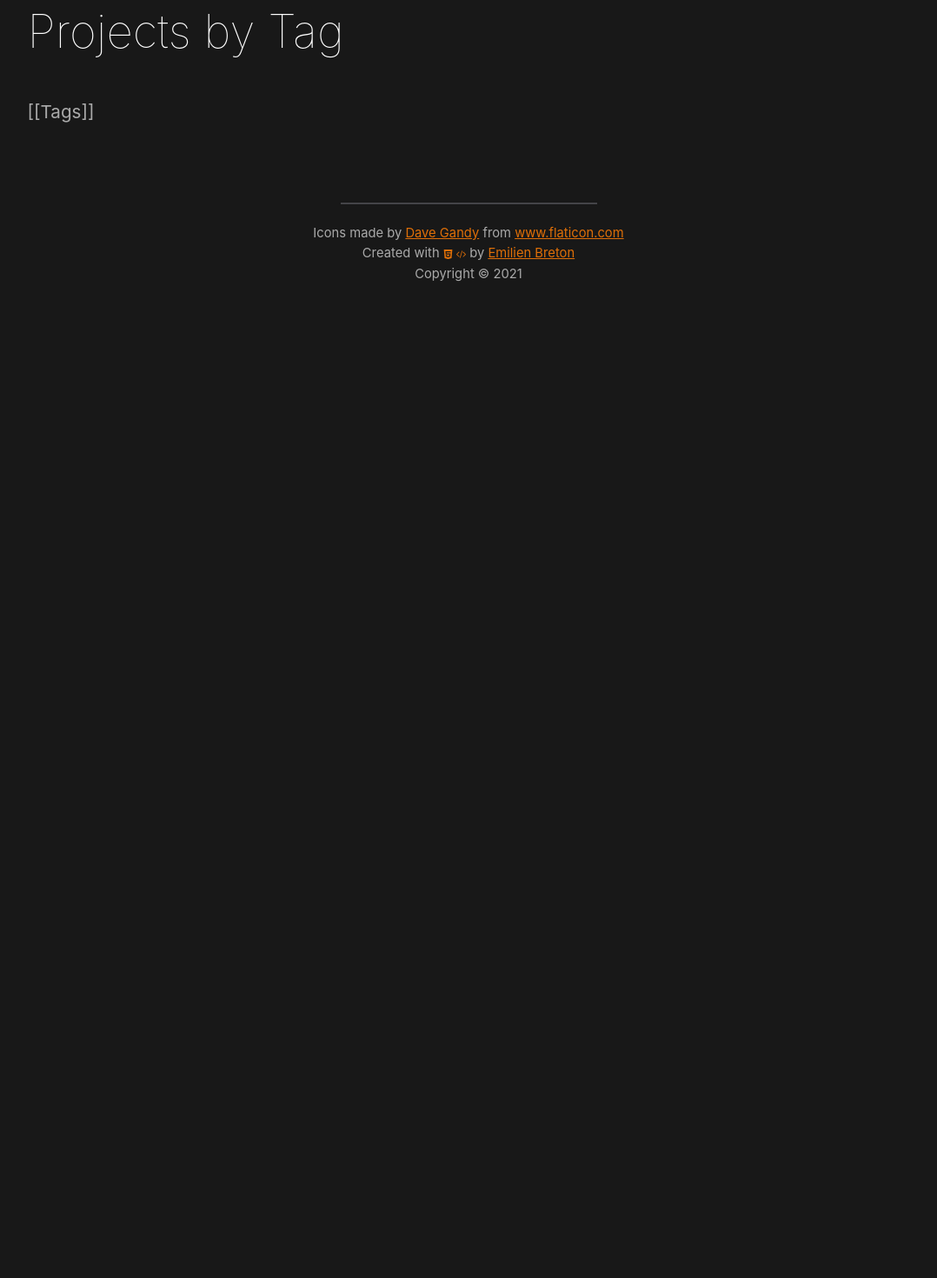
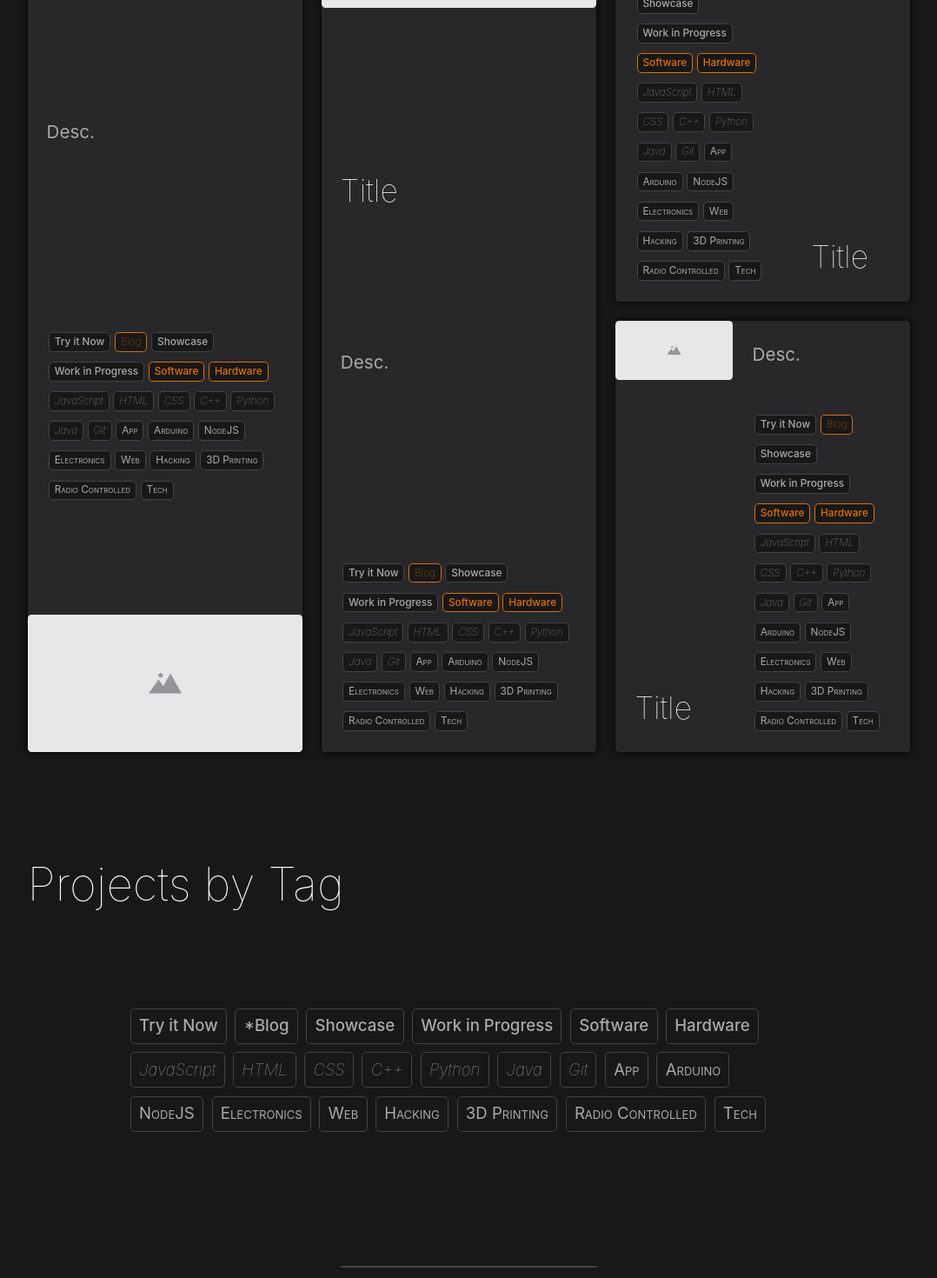
Before and after one commit to Bricktech2000/Website, a Next.js app in the folder website/: page / in a window 1280 px wide. Shown: the part 2120-3590 px from the top of the page at 87% size, without its empty margins (101-1179 px from the left). Before the commit the page ends 2492 px from the top, so only its background shows below. Built offline with nearby package versions, Linux system fonts and the light colour scheme.

Commit message:
added `TagList` component

```diff
--- a/website/private/components/button.js
+++ b/website/private/components/button.js
@@ -44,7 +44,7 @@ var Button = (props) => {
     if (props.href.includes('/:')) {
       return (
         <a
-          href={props.href.replaceAll('/:', '/')}
+          href={props.href.replace(/\/:/g, '/')}
           target="_blank"
           rel="noreferer"
         >
--- a/website/private/components/card.js
+++ b/website/private/components/card.js
@@ -19,7 +19,7 @@ class Card extends Component {
 
   render() {
     this.direction = this.props.dir ? 'row' : 'col';
-    if (this.state.id === undefined) return <Loading />;
+    if (this.state.id === undefined) return <Loading height="100vh" />;
 
     var Card2 = React.forwardRef(({ onClick, href }, ref) => (
       <React.Fragment>
--- a/website/private/components/tag.js
+++ b/website/private/components/tag.js
@@ -40,9 +40,7 @@ class Tag extends Component {
     if (this.props.mini) {
       return tag;
     }
-    return (
-      <Link href={'/' + this.props.label.replaceAll(' ', '-')}>{tag}</Link>
-    );
+    return <Link href={'/' + this.props.label.replace(/ /g, '-')}>{tag}</Link>;
   }
 }
 
--- /dev/null
+++ b/website/private/components/tagList.js
@@ -0,0 +1,20 @@
+import React, { Component } from 'react';
+import tagMap from '../../private/api/tagMap';
+import Tag from './tag';
+
+import styles from './tagList.module.css';
+
+class TagList extends Component {
+  state = {};
+  render() {
+    return (
+      <div className={styles.TagList}>
+        {Object.keys(tagMap).map((label) => (
+          <Tag key={label} label={label} active={'off'} />
+        ))}
+      </div>
+    );
+  }
+}
+
+export default TagList;
--- /dev/null
+++ b/website/private/components/tagList.module.css
@@ -0,0 +1,13 @@
+.TagList {
+  /*background: var(--card-bg);*/
+  margin: calc(var(--smart-unit) * 5) 7.5vw;
+  padding: calc(var(--smart-unit) * 2);
+  border-radius: calc(var(--smart-unit) * 0.5);
+  /*box-shadow: var(--bs);*/
+}
+@media (max-aspect-ratio: 1/1) {
+  .TagList {
+    margin-left: 0;
+    margin-right: 0;
+  }
+}
--- a/website/private/structure/mainHome.js
+++ b/website/private/structure/mainHome.js
@@ -1,5 +1,6 @@
 import React, { Component } from 'react';
 import Card from '../components/card';
+import TagList from '../components/tagList';
 import MosaicSmall from '../components/mosaicSmall';
 import getPostInfo from '../../pages/api/getPostInfo';
 
@@ -11,7 +12,6 @@ class MainHome extends Component {
         <h1 className="markup-h1">Recent Projects</h1>
         [[Subscribe]]
         <br />
-        [[Card]]
         <MosaicSmall>
           <Card info={getPostInfo('Template')} />
           <Card info={getPostInfo('Template')} />
@@ -22,12 +22,17 @@ class MainHome extends Component {
         <br />
         <h1 className="markup-h1">Projects to Try</h1>
         <br />
-        [[Card]]
+        <MosaicSmall>
+          <Card info={getPostInfo('Template')} />
+          <Card info={getPostInfo('Template')} />
+          <Card info={getPostInfo('Template')} />
+          <Card info={getPostInfo('Template')} />
+        </MosaicSmall>
         <br />
         <br />
         <h1 className="markup-h1">Projects by Tag</h1>
         <br />
-        [[Tags]]
+        <TagList />
       </React.Fragment>
     );
   }
```
